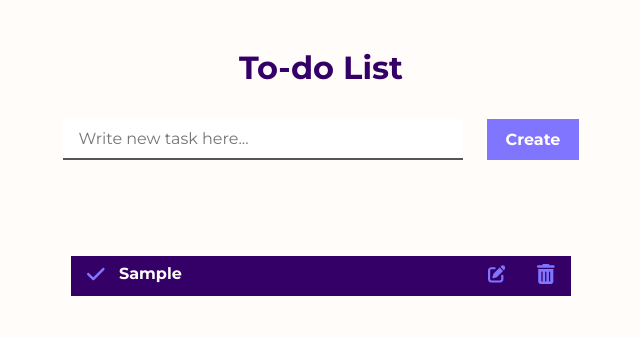
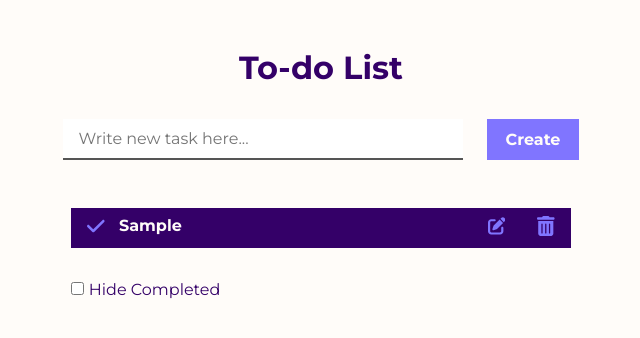
Before and after one commit to AInesC/ToDo_List, a React (Create React App) app: page / in a window 1280 px wide. Both pictures are taken after typing "Sample" into the empty fields and a click on the button "Create". Shown: the top 338 px of the page, without its empty margins (319-959 px from the left). Built offline with nearby package versions, Linux system fonts and the light colour scheme.

Commit message:
Added update functionality, edit ui and stored todo list in local storage

```diff
--- a/src/App.js
+++ b/src/App.js
@@ -1,15 +1,30 @@
-import { useState } from 'react';
+import { useEffect, useState } from 'react';
 import './App.scss';
 import Todo from './Todo';
 
 function App() {
 	const [input, setInput] = useState('');
-	const [todos, setTodos] = useState([]);
+	const [todos, setTodos] = useState(() => {
+		const savedTodos = localStorage.getItem('todos');
+
+		if (savedTodos) {
+			return JSON.parse(savedTodos);
+		} else {
+			return [];
+		}
+	});
+	const [newTask, setNewTask] = useState('');
+
+	//LOCAL STORAGE
+	useEffect(() => {
+		localStorage.setItem('todos', JSON.stringify(todos));
+	}, [todos]);
 
 	const handleChange = (event) => {
 		setInput(event.target.value);
 	};
 
+	//FORM SUBMIT HANDLER
 	const handleSubmit = (event) => {
 		event.preventDefault();
 
@@ -18,6 +33,7 @@ function App() {
 		setInput('');
 	};
 
+	//FUNTION TO MARK ITEM AS COMPLETED
 	function toggleComplete(id) {
 		const updateTodos = todos.map((todo) => {
 			if (todo.id === id) {
@@ -30,15 +46,35 @@ function App() {
 		setTodos(updateTodos);
 	}
 
+	//FUNCTION TO DELETE ITEM
 	function deleteTodo(id) {
 		const remainingTodos = todos.filter((todo) => id !== todo.id);
 
 		setTodos(remainingTodos);
 	}
 
+	//FUNCTION TO HANDLE CHANGES IN EDIT FORM
+	const handleEdit = (event) => {
+		setNewTask(event.target.value);
+	};
+
+	//FUNTION TO HANDLE EDIT FORM SUBMISSION
+	function handleEditSubmit(event, id, newTask) {
+		event.preventDefault();
+
+		const updatedTasks = todos.map((todo) => {
+			if (id === todo.id) {
+				return { ...todo, text: newTask };
+			}
+			return todo;
+		});
+
+		setTodos(updatedTasks);
+	}
+
 	return (
 		<div className="App">
-			<div className="container">
+			<div className="container top">
 				<h1>To-do List</h1>
 				<form className="form" onSubmit={handleSubmit}>
 					<div>
@@ -51,7 +87,7 @@ function App() {
 							placeholder="Write new task here..."
 							minLength="3"
 							maxLength="50"
-							required
+							autoFocus
 						/>
 						<button type="submit" className="form__button btn btn--primary">
 							Create
@@ -59,11 +95,10 @@ function App() {
 					</div>
 				</form>
 			</div>
-			<div className="container">
+			<div className="container bottom">
 				<ul className="todo-list">
 					{todos &&
-						todos.map((todo) => {
-							return (
+						todos.map((todo) => (
 							<Todo
 								todos={todos}
 								key={todo.id}
@@ -72,10 +107,16 @@ function App() {
 								completed={todo.completed}
 								toggleComplete={toggleComplete}
 								deleteTodo={deleteTodo}
+								handleEdit={handleEdit}
+								newTask={newTask}
+								handleEditSubmit={handleEditSubmit}
 							/>
-							);
-						})}
+						))}
 				</ul>
+				<div className="hideButton-container">
+					<input type="checkbox" name="hideCompleted" id="hideCompleted" />
+					<label htmlFor="hideCompleted">Hide Completed</label>
+				</div>
 			</div>
 		</div>
 	);
--- a/src/App.scss
+++ b/src/App.scss
@@ -11,9 +11,12 @@ body {
 	max-width: 1000px;
 	width: 90vw;
 	margin: 0 auto;
-	padding: 3rem 0;
 	display: grid;
 	gap: 2rem;
+
+	&.top {
+		padding: 3rem 0;
+	}
 }
 
 h1 {
@@ -34,6 +37,23 @@ h1 {
 		color: $main-color;
 		border-color: $accent-color;
 	}
+
+	&--secondary {
+		background-color: $main-color;
+		color: $secondary-color;
+		border-color: $accent-color;
+	}
+}
+
+input[type='text'] {
+	padding: 0.5rem 1rem;
+	border-bottom: 2px solid #555;
+	width: 400px;
+
+	&:focus {
+		border-bottom-color: $accent-color;
+		background-color: lighten($accent-color, 20%);
+	}
 }
 
 .form {
@@ -44,17 +64,6 @@ h1 {
 	div {
 		display: flex;
 		gap: 1.5rem;
-	}
-
-	&__input {
-		padding: 0.5rem 1rem;
-		border-bottom: 2px solid #555;
-		width: 400px;
-
-		&:focus {
-			border-bottom-color: $accent-color;
-			background-color: lighten($accent-color, 20%);
-		}
 	}
 }
 
@@ -73,7 +82,10 @@ h1 {
 		display: flex;
 		justify-content: space-between;
 		width: 500px;
-		padding-left: 3rem;
+
+		&--display {
+			padding-left: 3rem;
+		}
 
 		&:hover {
 			transform: translateY(-5px);
@@ -96,6 +108,15 @@ h1 {
 				text-decoration: line-through wavy $accent-color 15%;
 			}
 		}
+
+		.edit-input {
+			margin-right: 1rem;
+		}
+
+		.btn-container {
+			display: flex;
+			gap: 0.5rem;
+		}
 	}
 
 	&__button {
@@ -117,3 +138,16 @@ h1 {
 		gap: 2rem;
 	}
 }
+
+.hide {
+	display: none;
+}
+
+.hideButton-container {
+	margin: 0 auto;
+	width: 500px;
+
+	label {
+		padding-left: 0.3rem;
+	}
+}
--- a/src/Todo.jsx
+++ b/src/Todo.jsx
@@ -1,20 +1,62 @@
+import { useState } from 'react';
+
 export default function Todo(props) {
+	const [isEditing, setIsEditing] = useState(false);
+
 	return (
-		<li className="todo-list__task" key={props.id}>
+		<div>
+			{isEditing ? (
+				<form
+					onSubmit={(event) => {
+						props.handleEditSubmit(event, props.id, props.newTask);
+						setIsEditing(false);
+					}}
+				>
+					<li className="todo-list__task todo-list__task--edit" key={props.id}>
+						<input
+							type="text"
+							aria-label="Edit task"
+							className="edit-input"
+							value={props.newTask}
+							onChange={props.handleEdit}
+							placeholder="Edit task"
+							minLength="3"
+							maxLength="50"
+							autoFocus
+						/>
+						<div className="btn-container">
+							<button type="submit" className="form__button btn btn--primary">
+								Update
+							</button>
+							<button
+								onClick={() => setIsEditing(false)}
+								className="form__button btn btn--secondary"
+							>
+								Cancel
+							</button>
+						</div>
+					</li>
+				</form>
+			) : (
+				<li className="todo-list__task todo-list__task--display" key={props.id}>
 					<input
 						type="checkbox"
 						name="task"
 						id={props.id}
 						onChange={() => props.toggleComplete(props.id)}
 					/>
-			<label for={props.id}>{props.text}</label>
+					<label htmlFor={props.id}>{props.text}</label>
 					<button type="button" className="todo-list__button complete">
 						<svg xmlns="http://www.w3.org/2000/svg" viewBox="0 0 448 512">
 							<path d="M438.6 105.4C451.1 117.9 451.1 138.1 438.6 150.6L182.6 406.6C170.1 419.1 149.9 419.1 137.4 406.6L9.372 278.6C-3.124 266.1-3.124 245.9 9.372 233.4C21.87 220.9 42.13 220.9 54.63 233.4L159.1 338.7L393.4 105.4C405.9 92.88 426.1 92.88 438.6 105.4H438.6z" />
 						</svg>
 					</button>
 					<div className="button-container">
-				<button type="button" className="todo-list__button edit">
+						<button
+							type="button"
+							className="todo-list__button edit"
+							onClick={() => setIsEditing(!isEditing)}
+						>
 							<svg xmlns="http://www.w3.org/2000/svg" viewBox="0 0 512 512">
 								<path d="M490.3 40.4C512.2 62.27 512.2 97.73 490.3 119.6L460.3 149.7L362.3 51.72L392.4 21.66C414.3-.2135 449.7-.2135 471.6 21.66L490.3 40.4zM172.4 241.7L339.7 74.34L437.7 172.3L270.3 339.6C264.2 345.8 256.7 350.4 248.4 353.2L159.6 382.8C150.1 385.6 141.5 383.4 135 376.1C128.6 370.5 126.4 361 129.2 352.4L158.8 263.6C161.6 255.3 166.2 247.8 172.4 241.7V241.7zM192 63.1C209.7 63.1 224 78.33 224 95.1C224 113.7 209.7 127.1 192 127.1H96C78.33 127.1 64 142.3 64 159.1V416C64 433.7 78.33 448 96 448H352C369.7 448 384 433.7 384 416V319.1C384 302.3 398.3 287.1 416 287.1C433.7 287.1 448 302.3 448 319.1V416C448 469 405 512 352 512H96C42.98 512 0 469 0 416V159.1C0 106.1 42.98 63.1 96 63.1H192z" />
 							</svg>
@@ -30,5 +72,7 @@ export default function Todo(props) {
 						</button>
 					</div>
 				</li>
+			)}
+		</div>
 	);
 }
```
Lines whose indentation alone changed are shown as unchanged.
